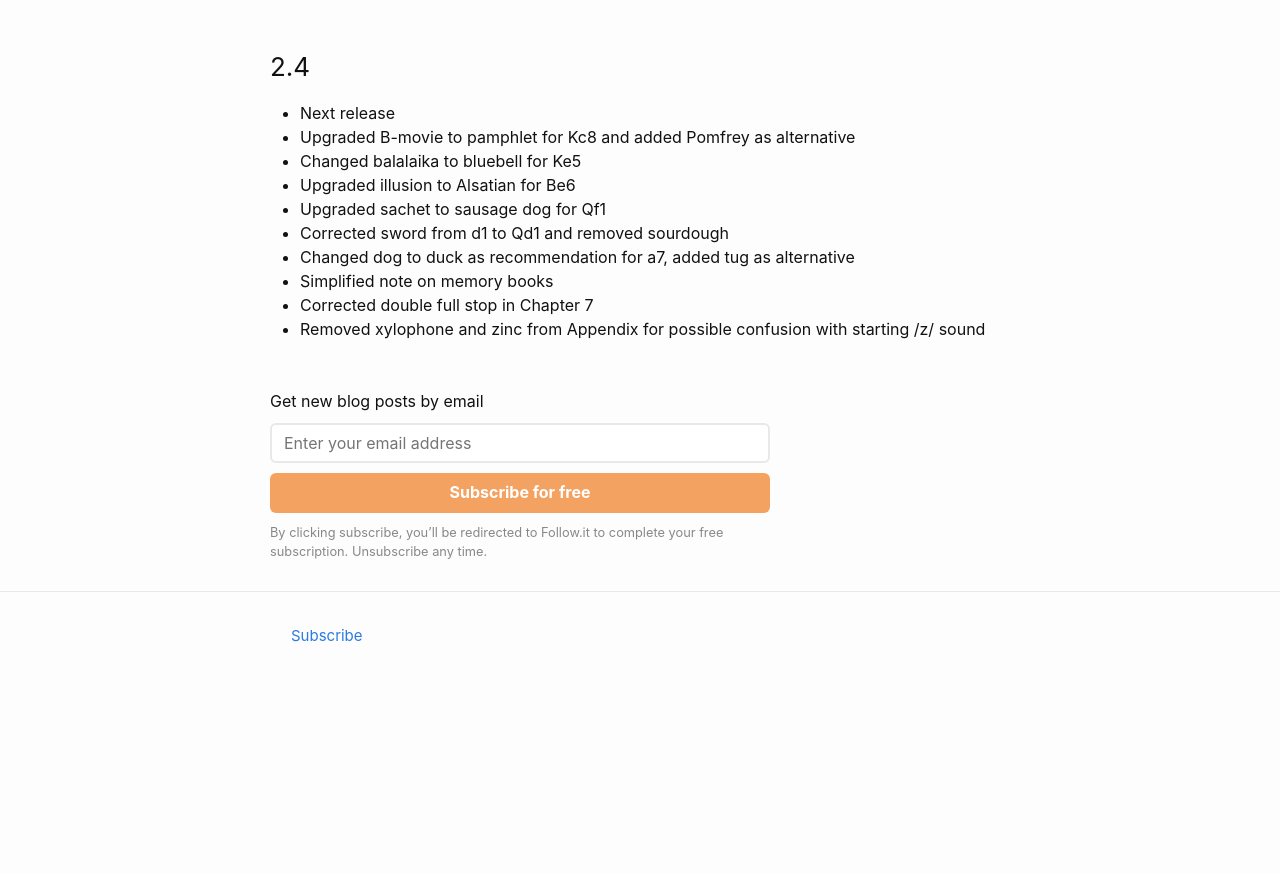
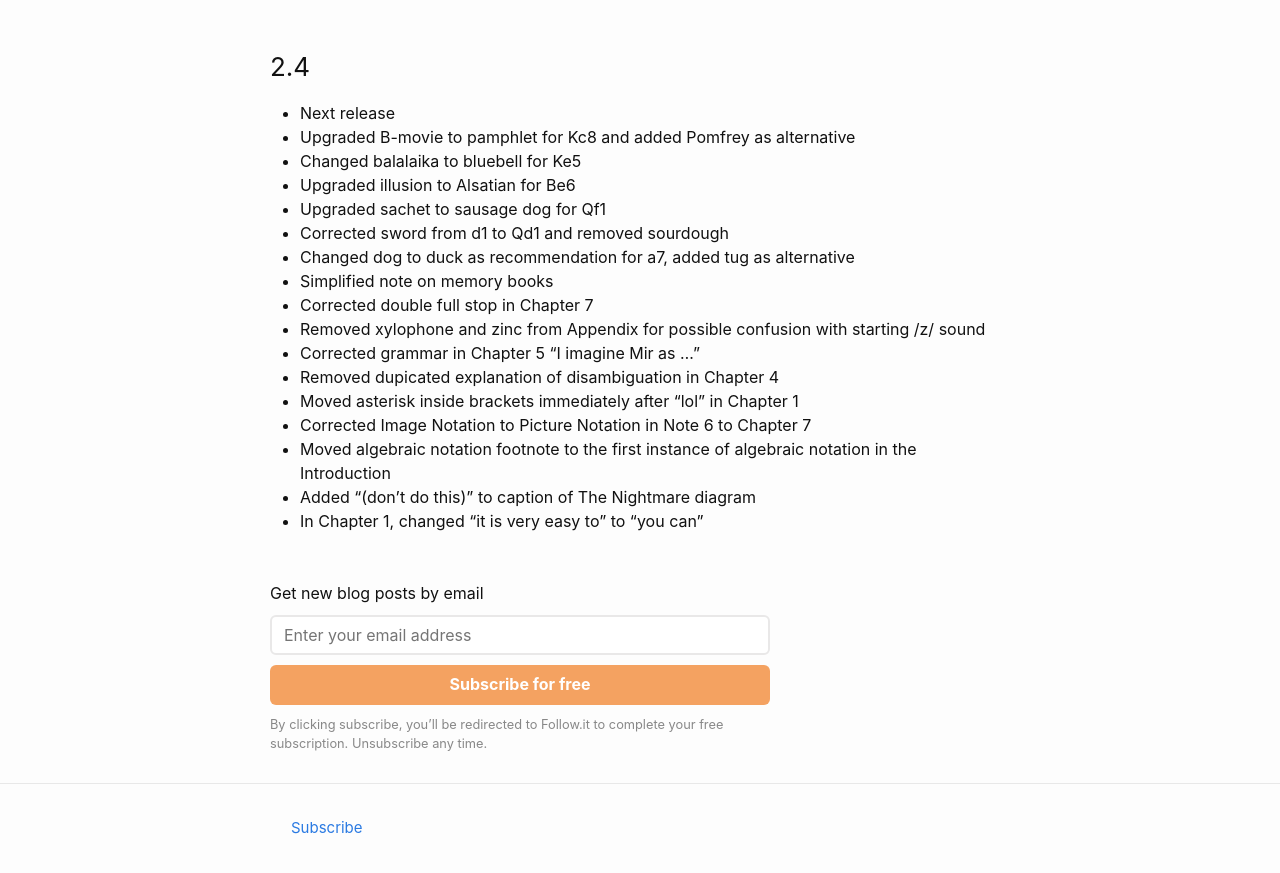
Before and after one commit to liontailedmacaque/liontailedmacaque.github.io, a Jekyll site: the page built from chessmemorypalace/versions.md, in a window 1280 px wide and 900 px high, scrolled down 4837 px. Shown: the top 873 px of the window. Built offline with Jekyll 4.4.1, drawn with Linux system fonts in a browser that asks for light colours; before the commit the page ends 5545 px from its top, so only the background shows below that.

Commit message:
Update versions.md

```diff
--- a/chessmemorypalace/versions.md
+++ b/chessmemorypalace/versions.md
@@ -132,3 +132,10 @@ This page lists the versions and the changes that have been made. The most signi
 - Simplified note on memory books
 - Corrected double full stop in Chapter 7
 - Removed xylophone and zinc from Appendix for possible confusion with starting /z/ sound
+- Corrected grammar in Chapter 5 "I imagine Mir as ..."
+- Removed dupicated explanation of disambiguation in Chapter 4
+- Moved asterisk inside brackets immediately after "lol" in Chapter 1
+- Corrected Image Notation to Picture Notation in Note 6 to Chapter 7
+- Moved algebraic notation footnote to the first instance of algebraic notation in the Introduction
+- Added "(don't do this)" to caption of The Nightmare diagram
+- In Chapter 1, changed "it is very easy to" to "you can"
```
